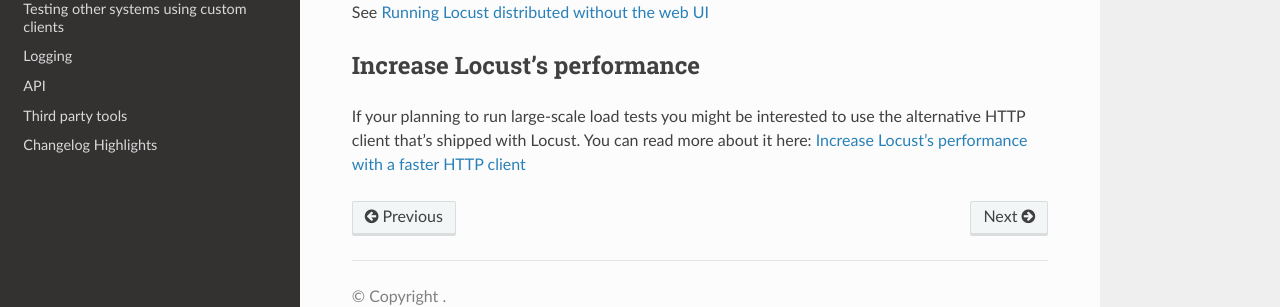
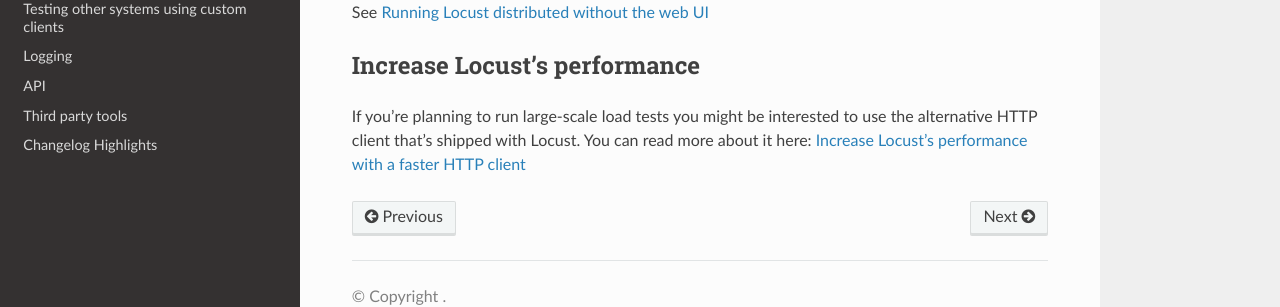
Before and after one commit to locustio/locust, a Sphinx documentation site: the page built from docs/running-locust-distributed.rst, in a window 1280 px wide and 900 px high, scrolled down 1673 px. Shown: the part 534-841 px from the top of the window. Built offline with Sphinx 7.4.7 and the Read the Docs theme 2.0.0, drawn with Linux system fonts in a browser that asks for light colours; pages that are not in the unit, such as notebooks, are missing from menus.

Commit message:
Update running-locust-distributed.rst
Fix a typo in documentation

```diff
--- a/docs/running-locust-distributed.rst
+++ b/docs/running-locust-distributed.rst
@@ -106,5 +106,5 @@
 Increase Locust's performance
 =============================
 
-If your planning to run large-scale load tests you might be interested to use the alternative
+If you're planning to run large-scale load tests you might be interested to use the alternative
 HTTP client that's shipped with Locust. You can read more about it here: :ref:`increase-performance`
```
